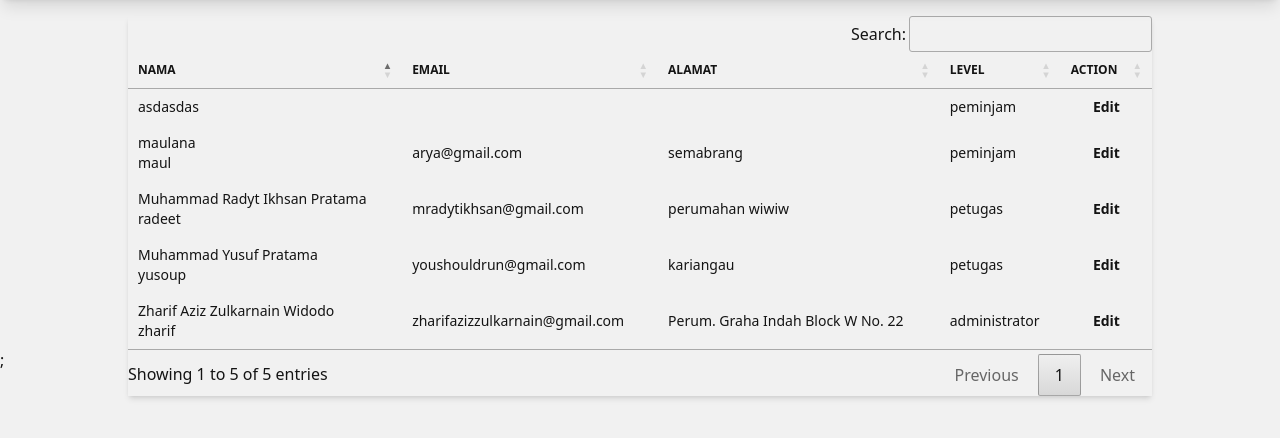
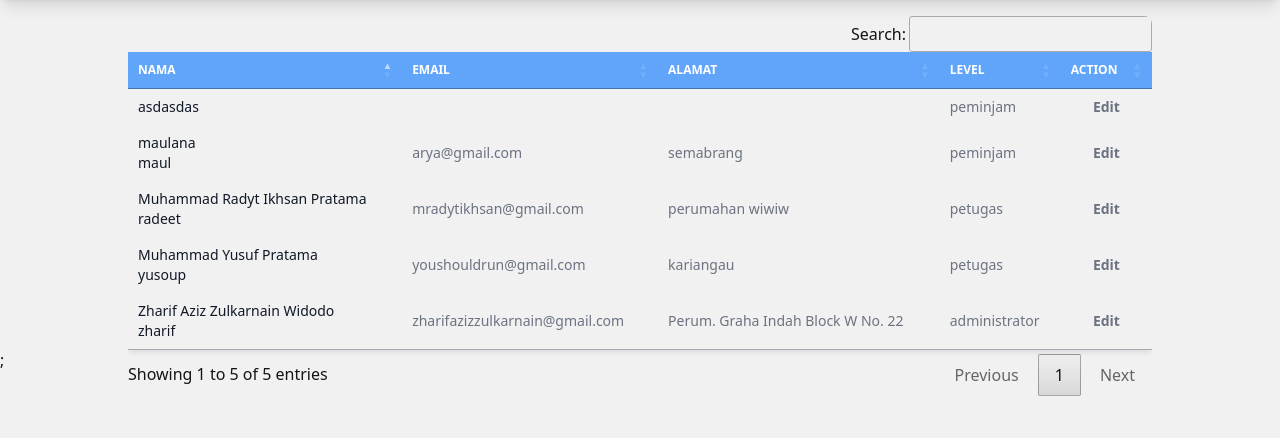
Before and after one commit to ZAZW27/PerpustakaanKu, a PHP site: page /src/view/pengguna/index.php in a window 1280 px wide. Shown: the part 64-502 px from the top of the page. Run offline with PHP 8.4, Linux system fonts and the light colour scheme; a user stored in the database is signed in; data comes from the database, SQL or seed files in the repository; some libraries are stand-ins or nearby versions.

Commit message:
dont know how many more i will be doing this but this is the newest latest ones here

```diff
--- a/public/output.css
+++ b/public/output.css
@@ -3191,6 +3191,18 @@ html {
   padding-bottom: 0.5rem;
 }
 
+.sr-only {
+  position: absolute;
+  width: 1px;
+  height: 1px;
+  padding: 0;
+  margin: -1px;
+  overflow: hidden;
+  clip: rect(0, 0, 0, 0);
+  white-space: nowrap;
+  border-width: 0;
+}
+
 .pointer-events-none {
   pointer-events: none;
 }
@@ -3637,6 +3519,10 @@ html {
   overflow: clip;
 }
 
+.overflow-x-auto {
+  overflow-x: auto;
+}
+
 .overflow-y-scroll {
   overflow-y: scroll;
 }
@@ -3706,6 +3592,11 @@ html {
   border-color: rgb(100 116 139 / 0.5);
 }
 
+.border-slate-950 {
+  --tw-border-opacity: 1;
+  border-color: rgb(2 6 23 / var(--tw-border-opacity));
+}
+
 .bg-base-100 {
   --tw-bg-opacity: 1;
   background-color: var(--fallback-b1,oklch(var(--b1)/var(--tw-bg-opacity)));
@@ -3721,8 +3612,23 @@ html {
   background-color: var(--fallback-b3,oklch(var(--b3)/var(--tw-bg-opacity)));
 }
 
+.bg-blue-500 {
+  --tw-bg-opacity: 1;
+  background-color: rgb(59 130 246 / var(--tw-bg-opacity));
+}
+
 .bg-blue-600\/50 {
   background-color: rgb(37 99 235 / 0.5);
+}
+
+.bg-gray-300 {
+  --tw-bg-opacity: 1;
+  background-color: rgb(209 213 219 / var(--tw-bg-opacity));
+}
+
+.bg-gray-50 {
+  --tw-bg-opacity: 1;
+  background-color: rgb(249 250 251 / var(--tw-bg-opacity));
 }
 
 .bg-green-400 {
@@ -3730,18 +3636,32 @@ html {
   background-color: rgb(74 222 128 / var(--tw-bg-opacity));
 }
 
+.bg-red-600 {
+  --tw-bg-opacity: 1;
+  background-color: rgb(220 38 38 / var(--tw-bg-opacity));
+}
+
+.bg-slate-50\/80 {
+  background-color: rgb(248 250 252 / 0.8);
+}
+
 .bg-transparent {
   background-color: transparent;
 }
 
-.bg-slate-200 {
+.bg-white {
   --tw-bg-opacity: 1;
-  background-color: rgb(226 232 240 / var(--tw-bg-opacity));
-}
-
-.bg-slate-100 {
+  background-color: rgb(255 255 255 / var(--tw-bg-opacity));
+}
+
+.bg-slate-50 {
   --tw-bg-opacity: 1;
-  background-color: rgb(241 245 249 / var(--tw-bg-opacity));
+  background-color: rgb(248 250 252 / var(--tw-bg-opacity));
+}
+
+.bg-slate-500 {
+  --tw-bg-opacity: 1;
+  background-color: rgb(100 116 139 / var(--tw-bg-opacity));
 }
 
 .bg-slate-300 {
@@ -3749,64 +3669,19 @@ html {
   background-color: rgb(203 213 225 / var(--tw-bg-opacity));
 }
 
-.bg-blue-500 {
+.bg-slate-400 {
   --tw-bg-opacity: 1;
-  background-color: rgb(59 130 246 / var(--tw-bg-opacity));
-}
-
-.bg-red-600 {
+  background-color: rgb(148 163 184 / var(--tw-bg-opacity));
+}
+
+.bg-cyan-400 {
   --tw-bg-opacity: 1;
-  background-color: rgb(220 38 38 / var(--tw-bg-opacity));
-}
-
-.bg-gray-300 {
+  background-color: rgb(34 211 238 / var(--tw-bg-opacity));
+}
+
+.bg-blue-400 {
   --tw-bg-opacity: 1;
-  background-color: rgb(209 213 219 / var(--tw-bg-opacity));
-}
-
-.bg-gray-800 {
-  --tw-bg-opacity: 1;
-  background-color: rgb(31 41 55 / var(--tw-bg-opacity));
-}
-
-.bg-gray-200 {
-  --tw-bg-opacity: 1;
-  background-color: rgb(229 231 235 / var(--tw-bg-opacity));
-}
-
-.bg-cyan-100 {
-  --tw-bg-opacity: 1;
-  background-color: rgb(207 250 254 / var(--tw-bg-opacity));
-}
-
-.bg-neutral-300 {
-  --tw-bg-opacity: 1;
-  background-color: rgb(212 212 212 / var(--tw-bg-opacity));
-}
-
-.bg-neutral-200 {
-  --tw-bg-opacity: 1;
-  background-color: rgb(229 229 229 / var(--tw-bg-opacity));
-}
-
-.bg-slate-400\/50 {
-  background-color: rgb(148 163 184 / 0.5);
-}
-
-.bg-slate-300\/80 {
-  background-color: rgb(203 213 225 / 0.8);
-}
-
-.bg-slate-300\/90 {
-  background-color: rgb(203 213 225 / 0.9);
-}
-
-.bg-slate-50\/80 {
-  background-color: rgb(248 250 252 / 0.8);
-}
-
-.bg-slate-50\/90 {
-  background-color: rgb(248 250 252 / 0.9);
+  background-color: rgb(96 165 250 / var(--tw-bg-opacity));
 }
 
 .bg-gradient-to-t {
@@ -3957,36 +3837,24 @@ html {
   padding-top: 0.5rem;
 }
 
-.pl-6 {
-  padding-left: 1.5rem;
-}
-
-.pr-8 {
-  padding-right: 2rem;
-}
-
-.pr-7 {
-  padding-right: 1.75rem;
-}
-
-.pr-2 {
-  padding-right: 0.5rem;
-}
-
-.pr-3 {
-  padding-right: 0.75rem;
-}
-
-.pr-4 {
-  padding-right: 1rem;
-}
-
-.pl-3 {
-  padding-left: 0.75rem;
+.pt-4 {
+  padding-top: 1rem;
+}
+
+.text-left {
+  text-align: left;
 }
 
 .text-center {
   text-align: center;
+}
+
+.text-right {
+  text-align: right;
+}
+
+.text-start {
+  text-align: start;
 }
 
 .text-2xl {
@@ -4077,6 +3945,26 @@ html {
 .text-base-300 {
   --tw-text-opacity: 1;
   color: var(--fallback-b3,oklch(var(--b3)/var(--tw-text-opacity)));
+}
+
+.text-black {
+  --tw-text-opacity: 1;
+  color: rgb(0 0 0 / var(--tw-text-opacity));
+}
+
+.text-gray-500 {
+  --tw-text-opacity: 1;
+  color: rgb(107 114 128 / var(--tw-text-opacity));
+}
+
+.text-gray-700 {
+  --tw-text-opacity: 1;
+  color: rgb(55 65 81 / var(--tw-text-opacity));
+}
+
+.text-gray-900 {
+  --tw-text-opacity: 1;
+  color: rgb(17 24 39 / var(--tw-text-opacity));
 }
 
 .text-neutral {
@@ -4117,19 +4005,13 @@ html {
   box-shadow: var(--tw-ring-offset-shadow, 0 0 #0000), var(--tw-ring-shadow, 0 0 #0000), var(--tw-shadow);
 }
 
-.shadow-sm {
-  --tw-shadow: 0 1px 2px 0 rgb(0 0 0 / 0.05);
-  --tw-shadow-colored: 0 1px 2px 0 var(--tw-shadow-color);
-  box-shadow: var(--tw-ring-offset-shadow, 0 0 #0000), var(--tw-ring-shadow, 0 0 #0000), var(--tw-shadow);
-}
-
-.shadow-slate-400\/40 {
-  --tw-shadow-color: rgb(148 163 184 / 0.4);
-  --tw-shadow: var(--tw-shadow-colored);
-}
-
 .shadow-slate-400\/20 {
   --tw-shadow-color: rgb(148 163 184 / 0.2);
+  --tw-shadow: var(--tw-shadow-colored);
+}
+
+.shadow-slate-600\/20 {
+  --tw-shadow-color: rgb(71 85 105 / 0.2);
   --tw-shadow: var(--tw-shadow-colored);
 }
 
@@ -4179,6 +4076,12 @@ html {
   box-shadow: var(--tw-ring-offset-shadow), var(--tw-ring-shadow), var(--tw-shadow, 0 0 #0000);
 }
 
+@media (min-width: 640px) {
+  .sm\:rounded-lg {
+    border-radius: 0.5rem;
+  }
+}
+
 @media (min-width: 768px) {
   .md\:ml-\[10rem\] {
     margin-left: 10rem;
--- a/src/view/pengguna/index.php
+++ b/src/view/pengguna/index.php
@@ -11,10 +11,10 @@
     ?>
     <main class="relative top-16 z-[10] px-0 md:px-3 py-4 flex flex-col justify-center items-center">
         <div class="md:w-[80vw] w-full">
-            <div class="relative overflow-x-auto shadow-md sm:rounded-lg">
-                <table class="w-full text-sm text-left rtl:text-right text-gray-500 dark:text-gray-400" id="datatables"     >
-                    <thead class="text-xs text-gray-700 uppercase bg-gray-50 dark:bg-gray-700 dark:text-gray-400">
-                        <tr>
+            <div class="relative overflow-x-auto sm:rounded-lg">
+                <table class="w-full text-sm text-left rtl:text-right text-gray-500 shadow-md shadow-slate-400/20" id="datatables">
+                    <thead class="text-xs uppercase bg-blue-400 text-white">
+                        <tr class="border-b-[3px] border-slate-950 pt-4">
                             <th scope="col" class="px-6 py-3">
                                 Nama
                             </th>
@@ -27,8 +27,8 @@
                             <th scope="col" class="px-6 py-3">
                                 Level
                             </th>
-                            <th scope="col" class="px-6 py-3">
-                                <span class="sr-only">Action</span>
+                            <th scope="col" class="px-6 py-3 text-center">
+                                Action
                             </th>
                         </tr>
                     </thead>
@@ -37,8 +37,8 @@
                         $getUser = mysqli_query($con, "SELECT * FROM tbl_user ORDER BY level");
                         while($u = mysqli_fetch_array($getUser)){
                         ?>
-                            <tr class="bg-white border-b dark:bg-gray-800 dark:border-gray-700 hover:bg-gray-50 dark:hover:bg-gray-600">
-                                <td class="px-6 py-4 font-medium text-gray-900 dark:text-white">
+                            <tr class="bg-slate-50 border-b hover:bg-slate-100">
+                                <td class="px-6 py-4 font-medium text-gray-900">
                                     <?= $u['nama_lengkap'] ?>
                                     <p class=" font-light"><?= $u['username'] ?></p>
                                 </td>
@@ -51,7 +51,7 @@
                                 <td class="px-6 py-4">
                                     <?= $u['level'] ?>
                                 </td>
-                                <th class="px-6 py-4 text-right">
+                                <td scope="col" class="px-6 py-4 text-center">
                                     <a class="font-bold" href="update.php?user=<?=$u['id_user']?>">Edit</a>
                                 </td>
                             </tr>
```
Also changed, not shown: other parts of public/output.css (+59 -165 lines).
